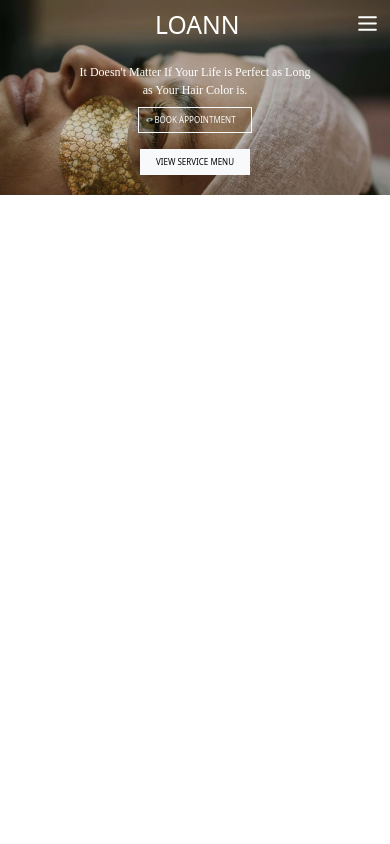
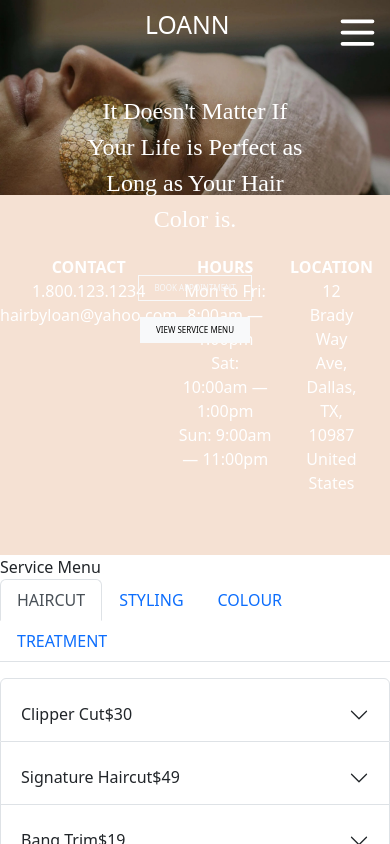
Before and after one commit to nurselaine/salon-front-end, a React (Create React App) app: page / in a window 390 px wide. Shown: the top 844 px of the page. Built offline with nearby package versions, Linux system fonts and the light colour scheme.

Commit message:
created a service menu and added service data

```diff
--- a/src/component/Home.css
+++ b/src/component/Home.css
@@ -1,3 +1,5 @@
+/* Large Screen view */
+
 .home-container {
   height: 100vw;
   width: 100vw;
@@ -67,8 +69,67 @@
   color: white;
 }
 
+.basic-info-container {
+  margin-top: 6em;
+}
+
+#basic-info-section {
+  display: none;
+}
+
+/* laptop view */
+@media (max-width: 1250px){
+  .basic-info-container {
+    /* margin-top: 2em; */
+    display: none;
+  }
+
+  .hero-title {
+    color: white;
+    font-size: 2rem;
+    font-weight: 500;
+    font-family: ui-serif;
+    margin-top: 80px;
+    text-align: center;
+  }
+
+  #basic-info-section {
+    background-color: #f5e1d3;
+    display: block;
+    padding: 60px 0px;
+
+  }
+}
+
+@media (max-width: 900px) {
+  .hero-title {
+    color: white;
+    font-size: 1.5rem;
+    font-weight: 500;
+    font-family: ui-serif;
+    margin-top: 40px;
+    text-align: center;
+  }
+  .hero-btn-container {
+    margin-top: 30px;
+  }
+  #book-btn{
+    margin: 0.5rem 1rem;
+  }
+  #book-btn2{
+    margin: 0.5rem 1rem;
+  }
+  /* .basic-info-container {
+    display: none;
+  } */
+  .basic-info-section .active {
+    background-color: #f5e1d3;
+    display: block;
+  }
+}
+
 /* Tablet view */
-@media (max-width: 820px) {
+@media (max-width: 650px) {
   .hero-title-container {
     color: white;
     /* border: red 1px solid; */
@@ -98,12 +159,16 @@
     padding-right: 15px;
     margin: 0.5rem;
   }
+
+  .basic-info-container {
+    display: none;
+  }
 }
 
-@media (max-width: 649px) {
+/* @media (max-width: 600px) {
   .hero-title-container {
     color: white;
-    /* border: red 1px solid; */
+    border: red 1px solid;
     width: 60%;
     margin-top: 0;
   }
@@ -130,4 +195,7 @@
     padding-right: 15px;
     margin: 0.5rem;
   }
-}
+  .basic-info-container {
+    display: none;
+  }
+} */
--- a/src/component/Home.js
+++ b/src/component/Home.js
@@ -2,6 +2,8 @@ import React from 'react';
 import Navbar from './Navbar';
 import './Home.css';
 import Button from 'react-bootstrap/Button';
+import StoreInfo from './StoreInfo';
+import ServiceMenu from './ServiceMenu';
 
 const Home = () => {
   return (
@@ -16,7 +18,16 @@ const Home = () => {
               <Button id='book-btn2' variant="light">VIEW SERVICE MENU</Button>
             </div>
           </div>
+          <div className='basic-info-container' >
+            <StoreInfo />
+          </div>
         </div>
+      </div>
+      <div id='basic-info-section' >
+          <StoreInfo />
+      </div>
+      <div className='service-menu-container'>
+        <ServiceMenu />
       </div>
     </div>
   )
--- /dev/null
+++ b/src/component/ServiceAccordion.js
@@ -0,0 +1,31 @@
+import React from 'react';
+import Accordion from 'react-bootstrap/Accordion';
+
+const ServiceAccordion = (props) => {
+  const data = props.data;
+  console.log(props.data);
+  return (
+    <Accordion>
+    {
+
+      data.map((obj, i) => {
+        return (
+          <Accordion.Item eventKey={i}>
+            <Accordion.Header>
+              <div>{obj.title}</div>
+              <div>{`$${obj.price}`}</div>
+            </Accordion.Header>
+            <Accordion.Body>
+              <div>
+                {`${obj.description} (${obj.time})`}
+              </div>
+            </Accordion.Body>
+          </Accordion.Item>
+        )
+      })
+    }
+  </Accordion>
+  );
+}
+
+export default ServiceAccordion;
--- /dev/null
+++ b/src/component/ServiceMenu.js
@@ -0,0 +1,57 @@
+import React from 'react';
+import Tab from 'react-bootstrap/Tab';
+import Tabs from 'react-bootstrap/Tabs';
+import data from '../store_data.json';
+import ServiceAccordion from './ServiceAccordion';
+
+const ServiceMenu = () => {
+  const services = data.services;
+
+  const getHaircutData = () => {
+    const haircutData = services.filter(obj => obj.serviceType === 'HAIRCUT');
+    return haircutData;
+  }
+
+  const getStylingData = () => {
+    const stylingData = services.filter(obj => obj.serviceType === 'STYLING');
+    return stylingData;
+  }
+
+  const getColourData = () => {
+    const colorData = services.filter(obj => obj.serviceType === 'COLOUR');
+    return colorData;
+  }
+
+  const getTreatmentData = () => {
+    const treatmentData = services.filter(obj => obj.serviceType === 'TREATMENT');
+    return treatmentData;
+  }
+
+  return (
+    <div>
+      <div>Service Menu</div>
+      <Tabs
+        defaultActiveKey='HAIRCUT'
+        id='uncontrolled-tab-example'
+        className='mb-3'
+      >
+        <Tab eventKey='HAIRCUT' title='HAIRCUT'>
+          <ServiceAccordion data={getHaircutData()} />
+
+        </Tab>
+        <Tab eventKey='STYLING' title='STYLING'>
+          <ServiceAccordion data={getHaircutData()} />
+
+        </Tab>
+        <Tab eventKey='COLOUR' title='COLOUR'>
+          <ServiceAccordion data={getHaircutData()} />
+        </Tab>
+        <Tab eventKey='TREATMENT' title='TREATMENT'>
+          <ServiceAccordion data={getHaircutData()} />
+        </Tab>
+      </Tabs>
+    </div>
+  )
+}
+
+export default ServiceMenu;
--- /dev/null
+++ b/src/component/StoreInfo.css
@@ -0,0 +1,22 @@
+table {
+  text-align: center;
+  margin: auto;
+  color: white;
+}
+
+thead {
+  text-align: center;
+}
+
+th:last-child div {
+  margin: auto;
+  width: 50%;
+}
+
+th:last-child {
+  width: 30%;
+}
+
+.info-header {
+  font-weight: 600;
+}
--- /dev/null
+++ b/src/component/StoreInfo.js
@@ -0,0 +1,43 @@
+import React from 'react';
+import './StoreInfo.css';
+import data from '../store_data.json';
+
+const StoreInfo = () => {
+  let storeData = data.basic_info;
+
+  console.log(data.basic_info);
+  return (
+    <table>
+      <thead>
+        <tr>
+          {
+            storeData.map(obj => {
+              return (
+              <th className='info-header'>{obj.title}</th>
+              )
+            })
+          }
+        </tr>
+      </thead>
+      <tbody>
+        <tr>
+          {
+            storeData.map(obj => {
+              return (
+                <th>
+                  {obj.description.map(detail => {
+                    return (
+                      <div>{detail}</div>
+                    )
+                  })}
+                </th>
+              )
+            })
+          }
+        </tr>
+      </tbody>
+    </table>
+  )
+}
+
+export default StoreInfo;
--- a/src/component/navbar.css
+++ b/src/component/navbar.css
@@ -115,8 +115,73 @@
   }
 
 /* Tablet view */
-@media (max-width: 768px){
+@media (max-width: 900px){
+  .header.active {
+    background-color: white;
+    height:auto;
+    width: 100%;
+  }
 
+  .top-nav.active {
+    background-color: white;
+    color: black;
+  }
+    .top-nav{
+      border-bottom: none;
+    }
+
+  .social-container{
+    display: none;
+  }
+
+  .btn-container{
+    display: none;
+  }
+
+  h2.logo {
+    width: 45px;
+    height: 45px;
+    padding:0;
+  }
+
+  .nav-container{
+    border-bottom: none;
+    margin-top: inherit;
+  }
+
+  .nav-options {
+    display: flex;
+    width: 100%;
+    height: 350px;
+    position: absolute;
+    top:80px;
+    left: -100%;
+    opacity: 0;
+    transition: all 0.5s ease;
+    flex-direction: column;
+    list-style-type: none;
+    grid-gap: 0;
+  }
+
+  .nav-options.active{
+    background-color: white;
+    left: 0;
+    opacity: 1;
+    transition: all 0.5s ease;
+    z-index: 1;
+    align-content: center;
+    padding-left: 0;
+  }
+
+  .menu-icon {
+    display: block;
+    margin-right: 10px;
+    margin-top: 10px;
+  }
+    svg.nav-icon{
+      height: 45px;
+      width: 45px;
+    }
 }
 
 /* mobile view */
--- a/public/storeInfo.json
+++ b/src/store_data.json
@@ -1,24 +1,20 @@
 {
   "basic_info": [
     {
-      "CONTACT": ["1.800.123.1234", "hairbyloan@yahoo.com"]
+      "title": "CONTACT",
+      "description": ["1.800.123.1234", "hairbyloan@yahoo.com"]
     },
     {
-      "HOURS": [
-        {
-          "day": "Mon to Fri",
-          "time": "8:00am - 1:00pm"
-        },
-        {
-          "Sat": "10:00am - 1:00pm"
-        },
-        {
-          "Sun": "9:00am - 11:00pm"
-        }
+      "title": "HOURS",
+      "description": [
+          "Mon to Fri: 8:00am — 1:00pm",
+          "Sat: 10:00am — 1:00pm",
+          "Sun: 9:00am — 11:00pm"
       ]
     },
     {
-      "LOCATION": "12 Brady Way Ave, Dallas, TX, 10987 United States"
+      "title": "LOCATION",
+      "description": ["12 Brady Way Ave, Dallas, TX, 10987 United States"]
     }
   ],
   "services": [
```
